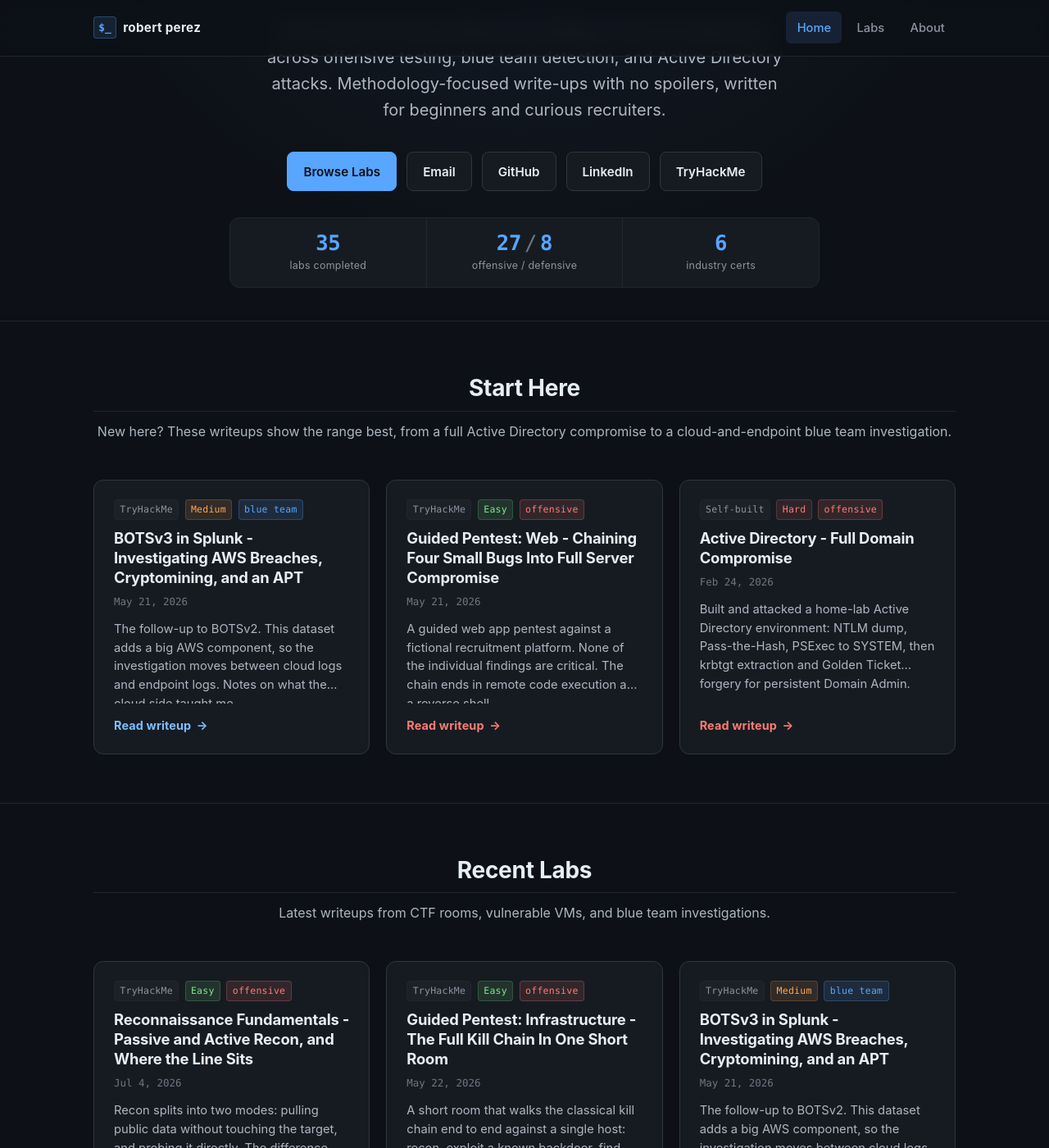
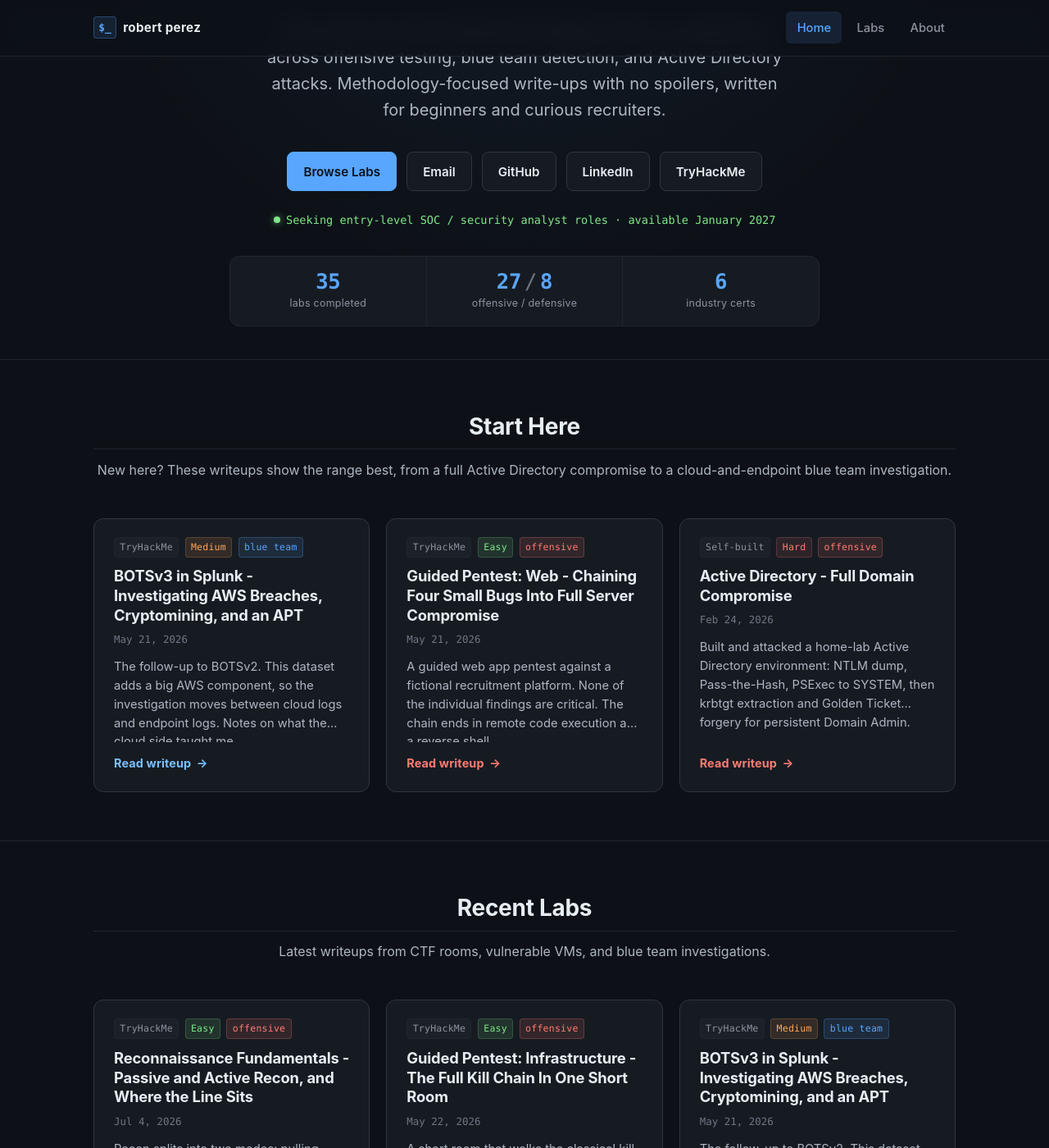
Before and after one commit to barrytd/barrytd.github.io, a Jekyll site: the page built from index.md, in a window 1280 px wide and 1400 px high, scrolled down 232 px. Shown: the whole window at 82% size. Built offline with Jekyll 4.4.1, drawn with Linux system fonts in a browser that asks for light colours.

Commit message:
add a target-role and availability line to the hero
one mono line under the button row: "Seeking entry-level SOC / security
analyst roles, available January 2027", with a small green status dot.
makes the ask explicit for recruiters. it is a single line of copy in
home.html, easy to update as the target role or date changes.

Co-Authored-By: Claude Fable 5 <noreply@anthropic.com>

```diff
--- a/_layouts/home.html
+++ b/_layouts/home.html
@@ -23,6 +23,11 @@ layout: default
     <a class="btn" href="https://www.linkedin.com/in/{{ site.author.linkedin }}/" target="_blank" rel="noopener">LinkedIn</a>
     <a class="btn" href="https://tryhackme.com/p/{{ site.author.tryhackme }}" target="_blank" rel="noopener">TryHackMe</a>
   </div>
+
+  <p class="hero-availability">
+    <span class="hero-availability-dot"></span>
+    Seeking entry-level SOC / security analyst roles &middot; available January 2027
+  </p>
 
   <div class="stats-bar">
     <div class="stat">
--- a/assets/css/style.css
+++ b/assets/css/style.css
@@ -293,6 +293,25 @@ pre code {
   justify-content: center;
   gap: 0.75em;
   flex-wrap: wrap;
+}
+
+/* Availability / target-role line under the hero buttons */
+.hero-availability {
+  display: inline-flex;
+  align-items: center;
+  gap: 0.55em;
+  margin: 1.75em auto 0;
+  font-family: var(--font-mono);
+  font-size: 0.85rem;
+  color: var(--green);
+}
+.hero-availability-dot {
+  width: 8px;
+  height: 8px;
+  border-radius: 50%;
+  background: var(--green);
+  box-shadow: 0 0 8px rgba(126, 231, 135, 0.6);
+  flex-shrink: 0;
 }
 
 /* Stats bar under hero */
```
